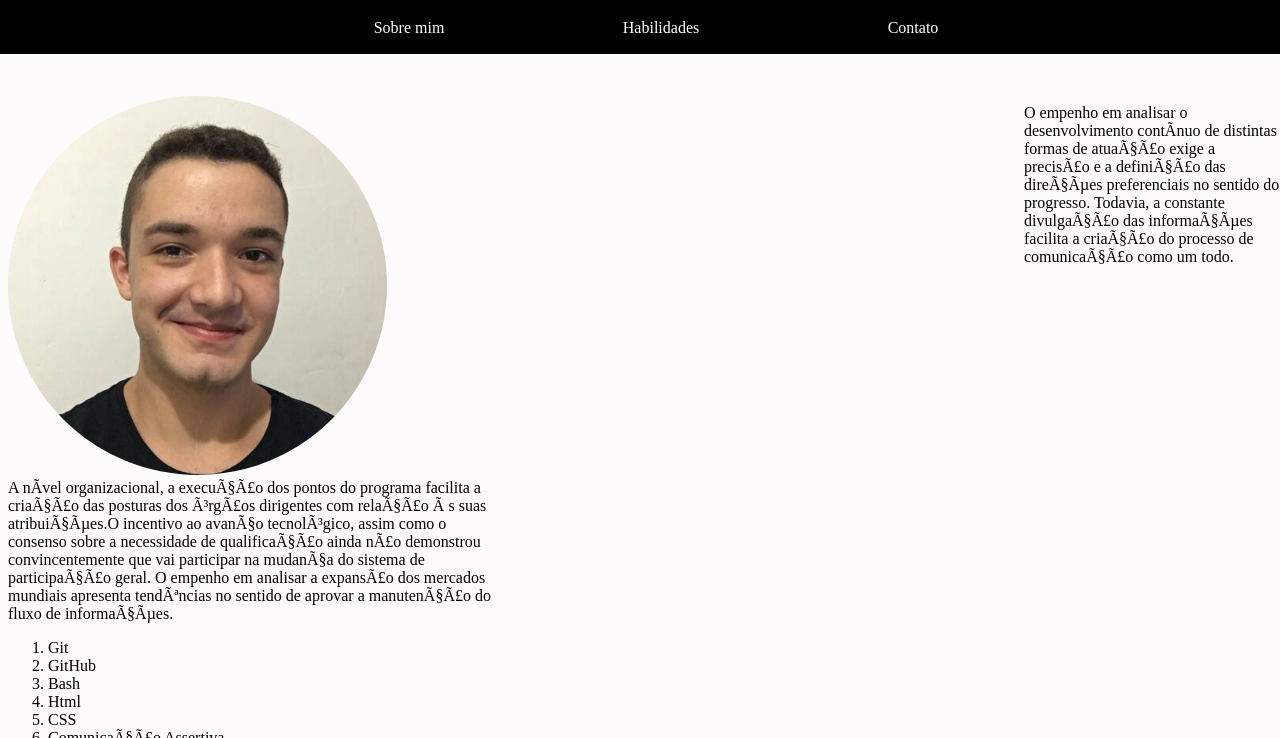
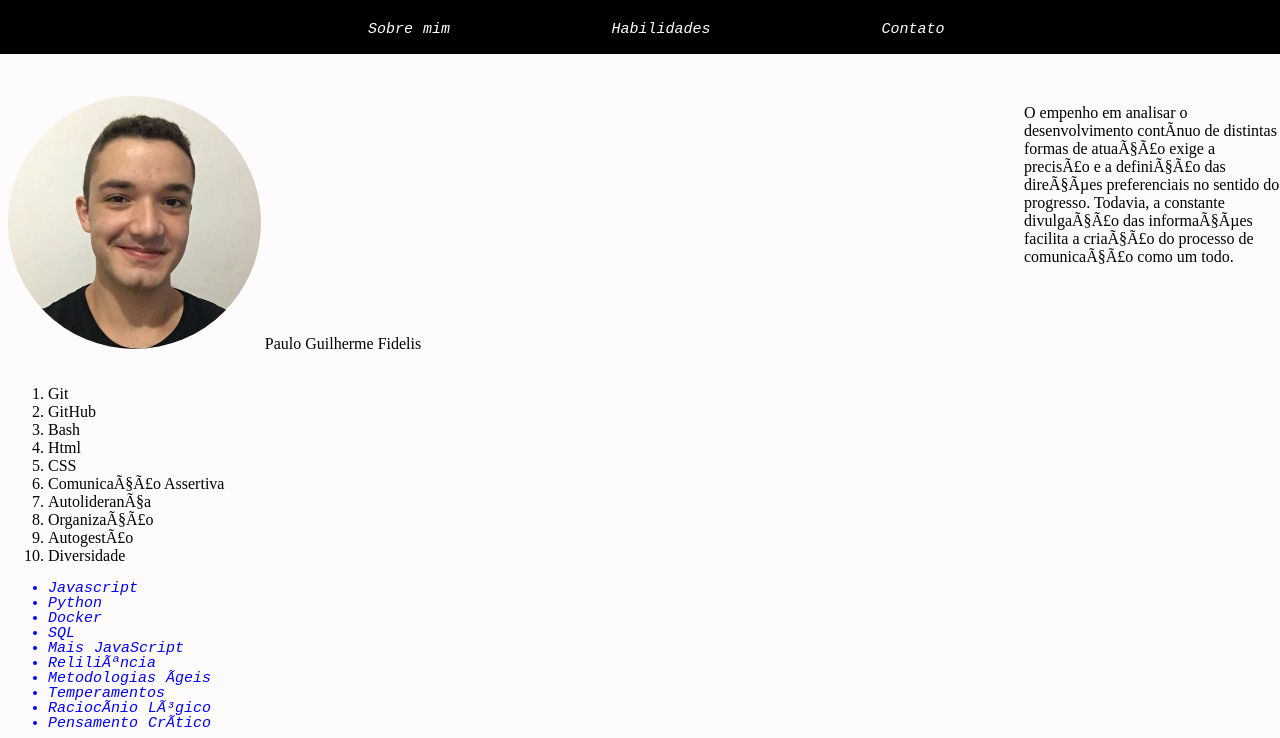
Before and after one commit to pguilhermef/projeto-trybe-01-lessons-learned, a website: page index.html in a window 1280 px wide. Shown: the part 62-800 px from the top of the page. Drawn offline with Linux system fonts and the light colour scheme.

Commit message:
ajustes no nome(incompleto)

```diff
--- a/index.html
+++ b/index.html
@@ -21,12 +21,12 @@
     <main>
 
       <section id="SobreMim">
-      <img id="minha_foto" src="./images/minha-foto.jpg" alt="Foto de Paulo Guilherme Fidelis dos Santos">
+      <!-- <div id="FotoeTexto"> -->
+        <img id="minha_foto" src="./images/minha-foto.jpg" alt="Foto de Paulo Guilherme Fidelis dos Santos">
+        <p id="MeuNome">Paulo Guilherme Fidelis</p>
+      <!-- </div> -->
       </section>
 
-      <article id="artigoAprendizado" class="lado-esquerdo">
-        A nível organizacional, a execução dos pontos do programa facilita a criação das posturas dos órgãos dirigentes com relação às suas atribuições.O incentivo ao avanço tecnológico, assim como o consenso sobre a necessidade de qualificação ainda não demonstrou convincentemente que vai participar na mudança do sistema de participação geral. O empenho em analisar a expansão dos mercados mundiais apresenta tendências no sentido de aprovar a manutenção do fluxo de informações.
-      </article>
       <table>
       <div>
         <ol id="licoes_aprendidas">
--- a/style.css
+++ b/style.css
@@ -28,23 +28,32 @@ body{
 
 #minha_foto{
   display: inline-block;
-  width: 30%;
+  width: 20%;
   margin-top: 150px;
   border-radius: 100%;
+}
+
+/* #SobreMim{
+
+} */
+
+#MeuNome{
+  display: inline-block;
+  font-size: 1em;
 }
 
 #artigoAprendizado{
   width: 500px;
 }
 
-/* ul li{
+ul li{
 color: blue;
 font-size: 15px;
 font-family: monospace;
 font-style: italic;
 word-spacing: 1px;
 line-height: 15px;
-} */
+}
 
 .lado-esquerdo{
   display: inline-block;
```
